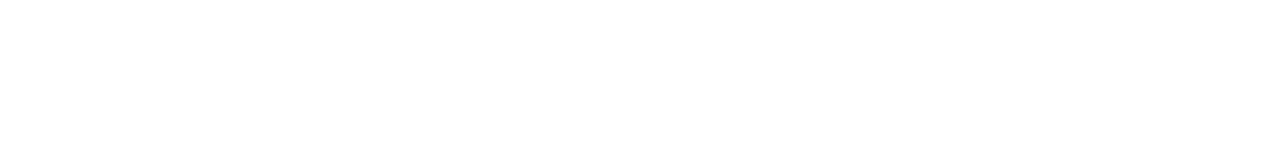
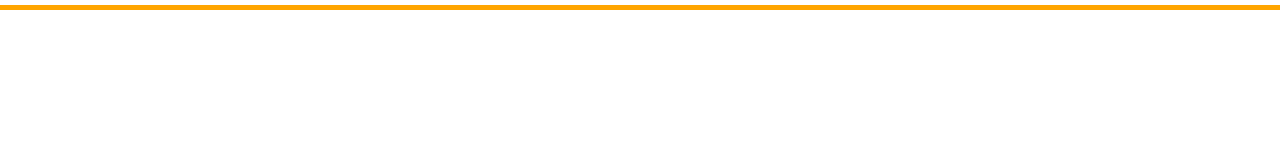
Before and after one commit to rapearl19/naturaSite, a plain HTML site: page index.html in a window 1280 px wide. Drawn offline with nearby package versions, Linux system fonts and the light colour scheme.

Commit message:
header being built

```diff
--- a/css/custom.css
+++ b/css/custom.css
@@ -0,0 +1,26 @@
+.wrap {
+	height: 100vd;
+}
+
+.header {
+	margin: none;
+	width: 100%;
+	height: 125px;
+	position: absolute;
+	padding: none;
+	z-index: -1000;
+}
+
+.topLine {
+	width: 100%;
+	position: relative;
+	height: 5px;
+	background: white;
+}
+
+.orangeLine {
+	width: 100%;
+	background: orange;
+	position: relative;
+	height: 5px;
+}
--- a/index.html
+++ b/index.html
@@ -6,11 +6,13 @@
 		<link rel="stylesheet" href="css/custom.css">
 		<script src="https://ajax.googleapis.com/ajax/libs/jquery/2.1.3/jquery.min.js"></script>
 		<Title> Natura Brasil Official Site: Brazilian Bath, Body and Haircare </Title>
-
-
-
 	<head>
 	<body>
+		<div class="wrap">
+			<div class="header">
+				<div class="topLine"></div>
+				<div class="orangeLine"></div>
+			</div>
 
 
 
@@ -19,6 +21,19 @@
 
 
 
+
+
+
+
+
+
+
+
+
+
+
+
+		</div>
 		<script src="js/custom.js"></script>
 	</body>
 
```
